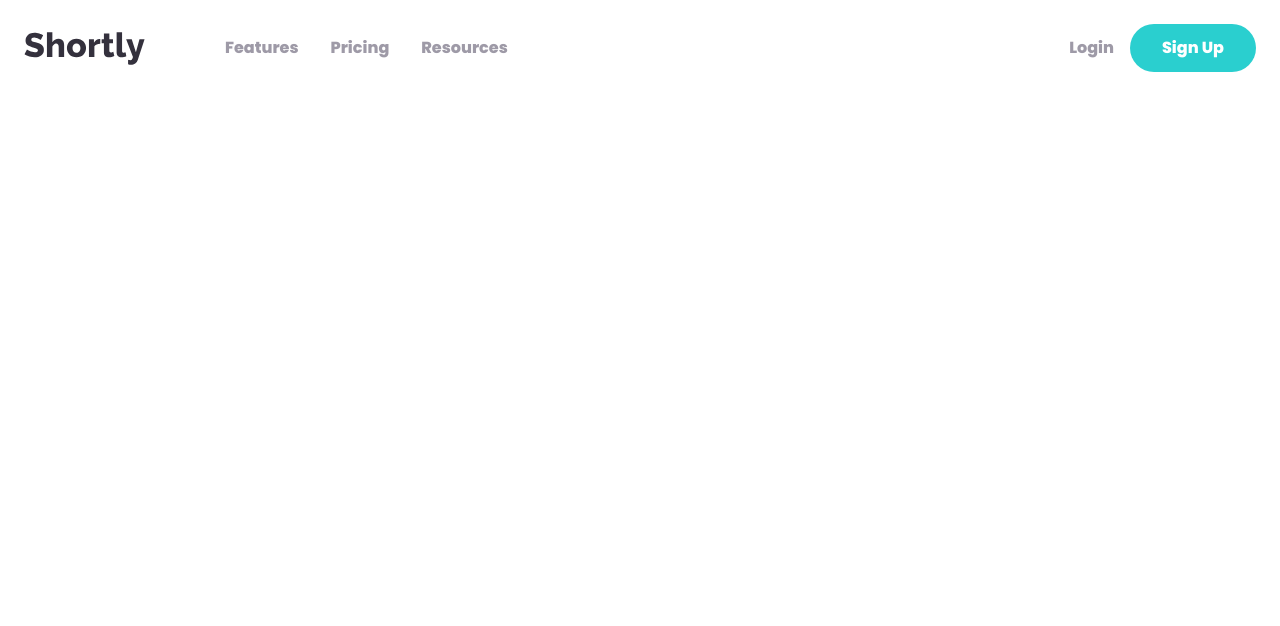
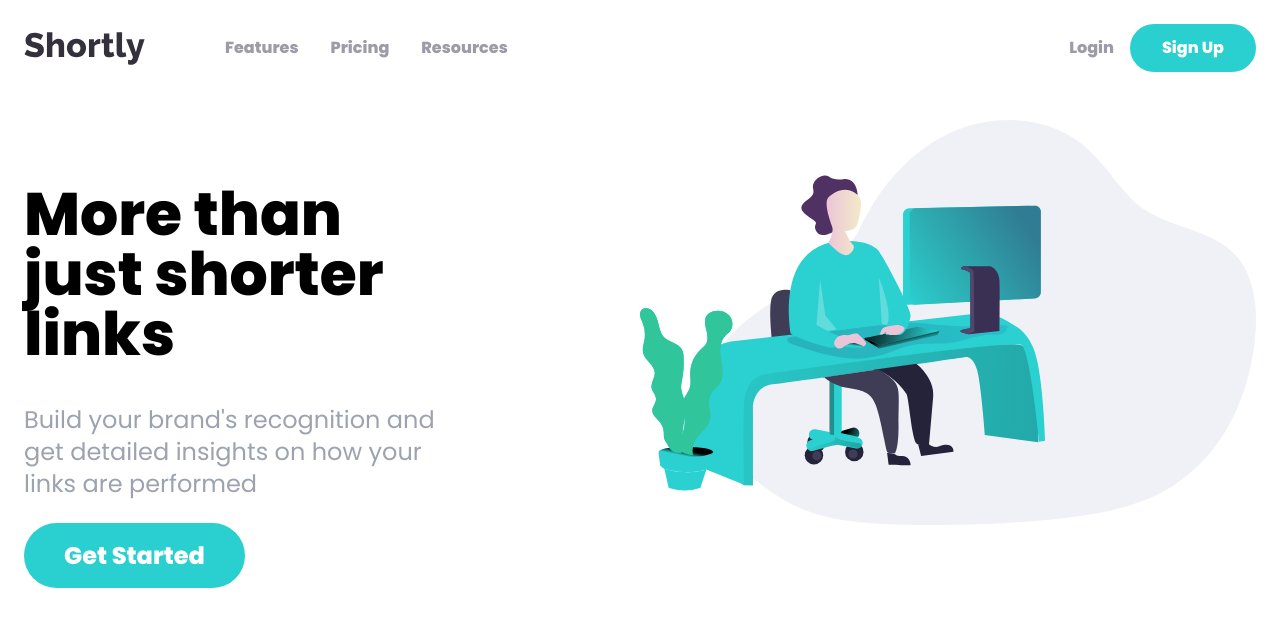
Before and after one commit to Baruti-1/url-shortener, a React (Vite) app: page / in a window 1280 px wide. Shown: the top 626 px of the page. Built offline with nearby package versions, Linux system fonts and the light colour scheme.

Commit message:
Create hero section

```diff
--- a/src/components/DesktopNavigation.jsx
+++ b/src/components/DesktopNavigation.jsx
@@ -48,6 +48,7 @@
         </div>
         {/* display hamburger menu */}
       </nav>
+      {/* hero section */}
     </div>
   );
 };
--- /dev/null
+++ b/src/components/Hero.jsx
@@ -0,0 +1,36 @@
+import { Link } from 'react-router-dom';
+import illustration from '../assets/images/illustration-working.svg';
+
+const Hero = () => {
+  return (
+    <section id="hero">
+      {/* hero container */}
+      <div className="container flex flex-col-reverse mx-auto p-6 lg:flex-row">
+        {/* content container */}
+        <div className="flex flex-col space-y-10 mb-44 lg:mt-16 lg:w-1/2 xl:mb-52">
+          <h1 className="text-5xl font-bold text-center lg:text-6xl lg:max-w-md lg:text-left">
+            More than just shorter links
+          </h1>
+          <p className="text-2xl text-center text-gray-400 lg:max-w-md lg:text-left">
+            Build your brand's recognition and get detailed insights on how your
+            links are performed
+          </p>
+          <div className="mx-auto lg:mx-0">
+            <Link
+              to="#"
+              className="px-10 py-5 text-2xl text-white font-bold bg-cyan rounded-full lg:py-4 hover:opacity-70"
+            >
+              Get Started
+            </Link>
+          </div>
+        </div>
+        {/* image */}
+        <div className="mb-24 mx-auto md:w-100 lg:mb-0 lg:w-1/2">
+          <img src={illustration} alt="" />
+        </div>
+      </div>
+    </section>
+  );
+};
+
+export default Hero;
--- a/src/pages/Home.jsx
+++ b/src/pages/Home.jsx
@@ -1,5 +1,11 @@
+import Hero from '../components/Hero';
+
 const Home = () => {
-  return <></>;
+  return (
+    <>
+      <Hero />
+    </>
+  );
 };
 
 export default Home;
```
